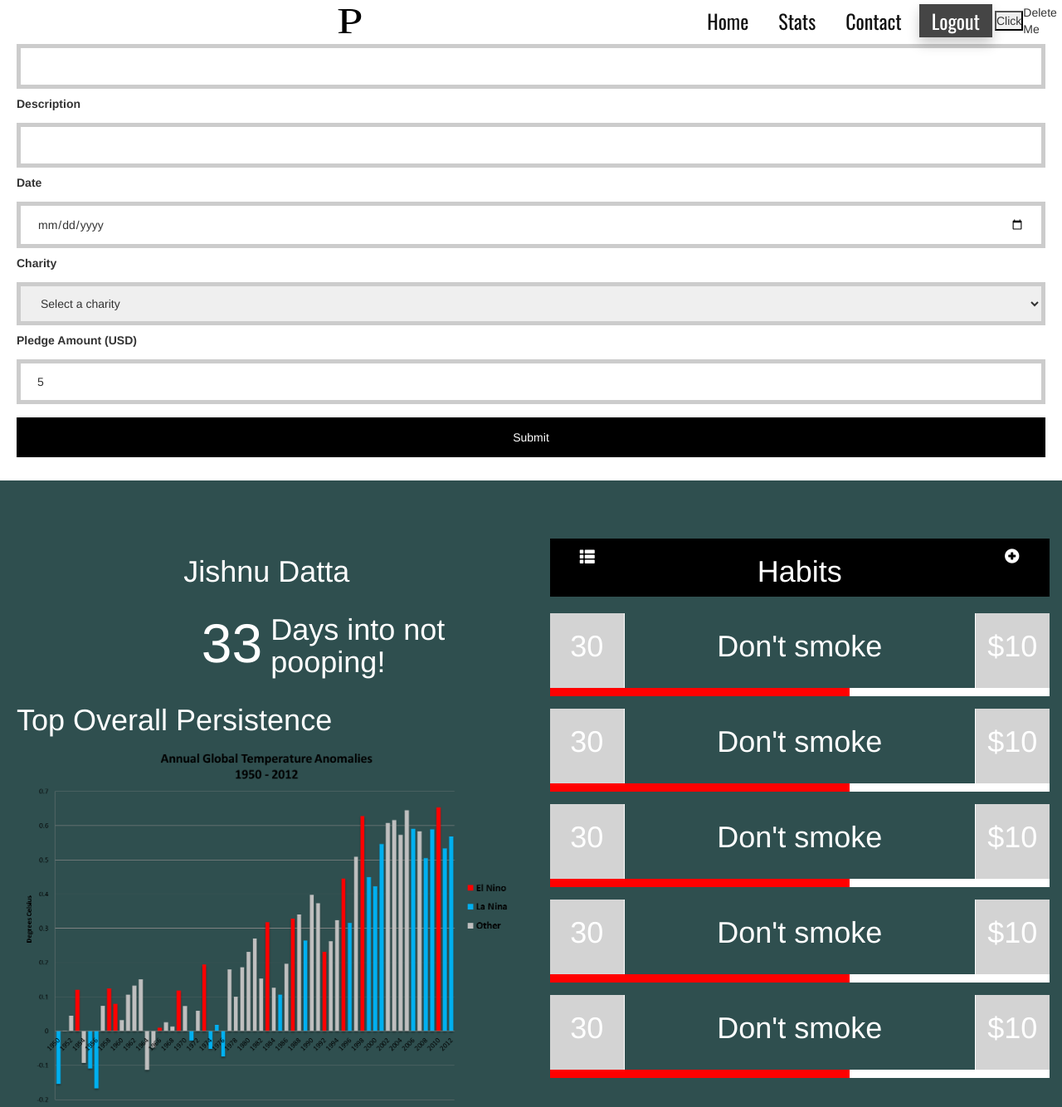
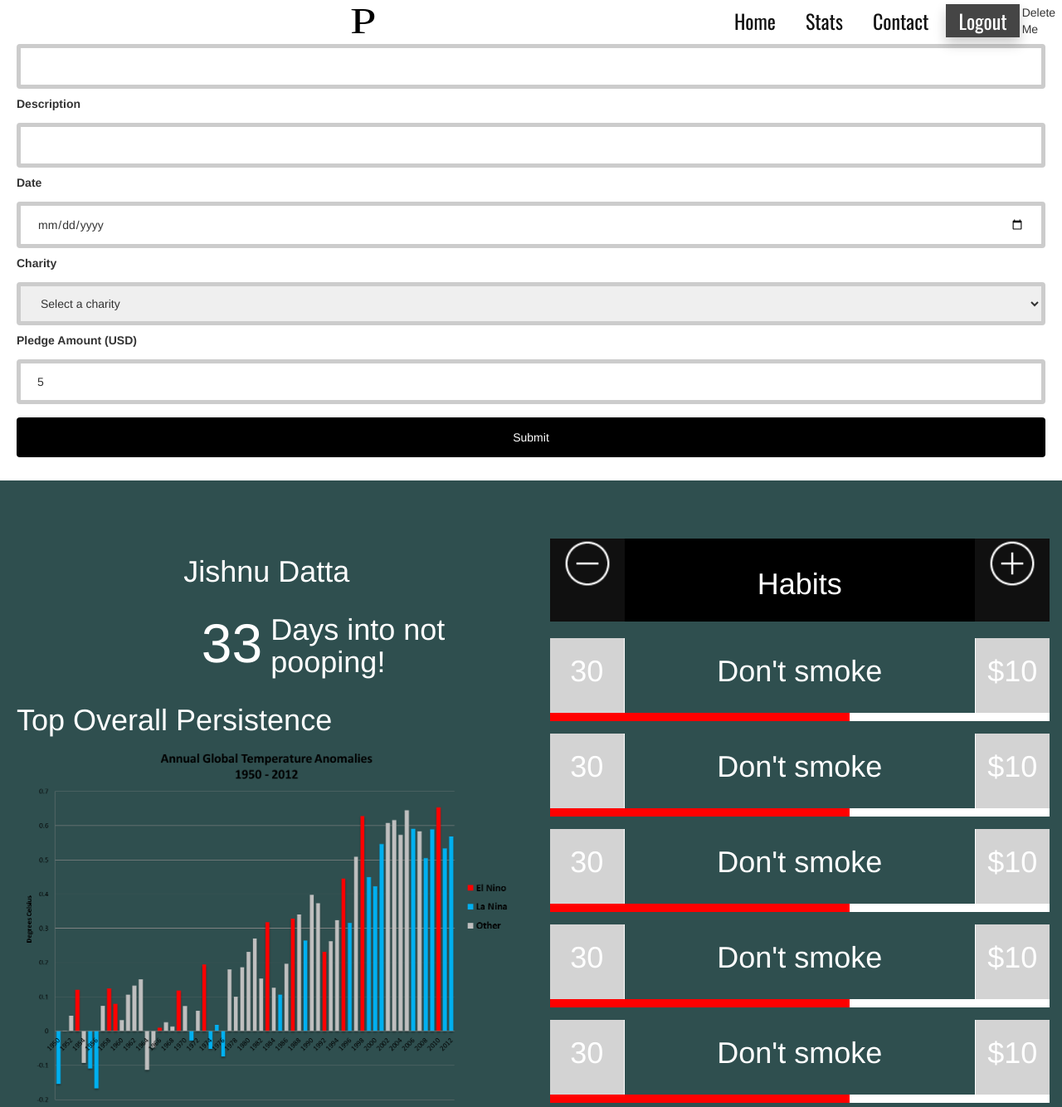
Before and after one commit to daniel1yuan/Persist, a Django app: page /home/ in a window 1280 px wide. Shown: the top 1334 px of the page at 83% size. Run offline with Django 3.2, Linux system fonts and the light colour scheme; a user stored in the database is signed in; some libraries are stand-ins or nearby versions; some web fonts are replaced.

Commit message:
fixed buttons

```diff
--- a/Persist/webapp/static/webapp/css/habit_header_bar.css
+++ b/Persist/webapp/static/webapp/css/habit_header_bar.css
@@ -1,5 +1,5 @@
 * {
-  border-radius: 0 !important;
+  /*border-radius: 0 !important;*/
 }
 
 .habit-header-bar{
@@ -7,26 +7,48 @@
 	flex-direction: row;
 	width:100%;
 	margin-bottom:20px;
+	align-items: center;
+	height: 100px;
 }
 
-#habit-menu{
-	display:flex;
-	flex-direction:column;
+#deletebutton{
+	border: none;
 	width:15%;
-	background-color:black;
-	border-color:rgba(0,0,0,0);
-	vertical-align:center;
+	height: 100%;
+	display: flex;
+	flex-direction: row;
+	justify-content: center;
+	filter: invert(100%);
 }
 
-#habit-add{
+.deletebuttonimg{
+	width: 60px;
+	height: 60px;
+}
+
+#addbutton{
+	border: none;
 	width:15%;
-	background-color:black;
-	border-color:rgba(0,0,0,0);
+	height: 100%;
+	display: flex;
+	flex-direction: row;
+	justify-content: center;
+	filter: invert(100%);
 }
+
+.addbuttonimg{
+	width: 60px;
+	height: 60px;
+}
+
 
 .header-wrapper{
 	width:70%;
 	text-align: center;
 	background-color:black;
 	color:white;
+	height: 100%;
+	display: flex;
+	flex-direction: column;
+	justify-content: center;
 }
--- a/Persist/webapp/static/webapp/css/home.css
+++ b/Persist/webapp/static/webapp/css/home.css
@@ -48,10 +48,10 @@ h1{
 
 .day{
   display:flex;
-  flex-direction:row;
+  flex-direction:column;
   width:50%;
-  text-align:left;
   padding-left: 5px;
+  justify-content: center;
 }
 
 .day > h1 {
--- a/Persist/webapp/templates/webapp/habit_header_bar.html
+++ b/Persist/webapp/templates/webapp/habit_header_bar.html
@@ -1,11 +1,12 @@
+{% load staticfiles %}
 <div class = "habit-header-bar">
-	<a href="#" class="btn btn-info btn-lg" id="habit-menu">
-        <span class="glyphicon glyphicon-th-list"></span>
-    </a>
+	<button type="button"  id="addbutton">
+			<img src="{% static 'webapp/assets/minus-50.png' %}" class="addbuttonimg">
+        </button>
     <div class="header-wrapper">
     	<h1>Habits</h1>
     </div>
-    <a href="#" class="btn btn-info btn-lg" id="habit-add">
-        <span class="glyphicon glyphicon-plus-sign"></span>
-    </a>
+        <button type="button"  id="deletebutton">
+			<img src="{% static 'webapp/assets/plus-50.png' %}" class="deletebuttonimg">
+        </button>
 </div>
--- a/Persist/webapp/templates/webapp/header.html
+++ b/Persist/webapp/templates/webapp/header.html
@@ -7,9 +7,5 @@
     <li><a class = "header-link" href = "/" >Contact</a></li>
   </ul>
     <a class = "header-link" id = "header-login">Login</a>
-
-
-    <button type="button" id="deletebutton">Click</button>
-
     <div id="habit-1"> Delete Me </div>
 </div>
```
Also changed, not shown: Persist/db.sqlite3, Persist/webapp/static/webapp/assets/Minus-50.png (added), Persist/webapp/static/webapp/assets/Plus-50.png (added).
